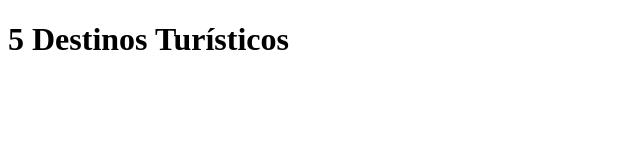
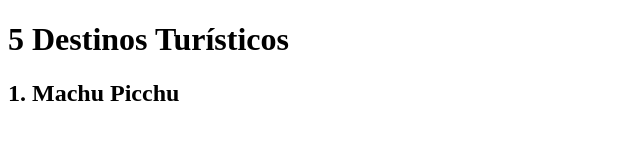
Before and after one commit to camiloruiz06-jpg/pagina-turistica, a plain HTML site: page index.html in a window 1280 px wide. Shown: the whole page, without its empty margins (0-640 px from the left). Drawn offline with Linux system fonts and the light colour scheme.

Commit message:
3 COMMIT , NOMBRE DEL 1 LUGAR  TURISTICO

```diff
--- a/index.html
+++ b/index.html
@@ -8,5 +8,7 @@
 <body>
     <h1>5 Destinos Turísticos</h1>
 
+    <h2>1. Machu Picchu</h2>
+
 </body>
 </html>
```
